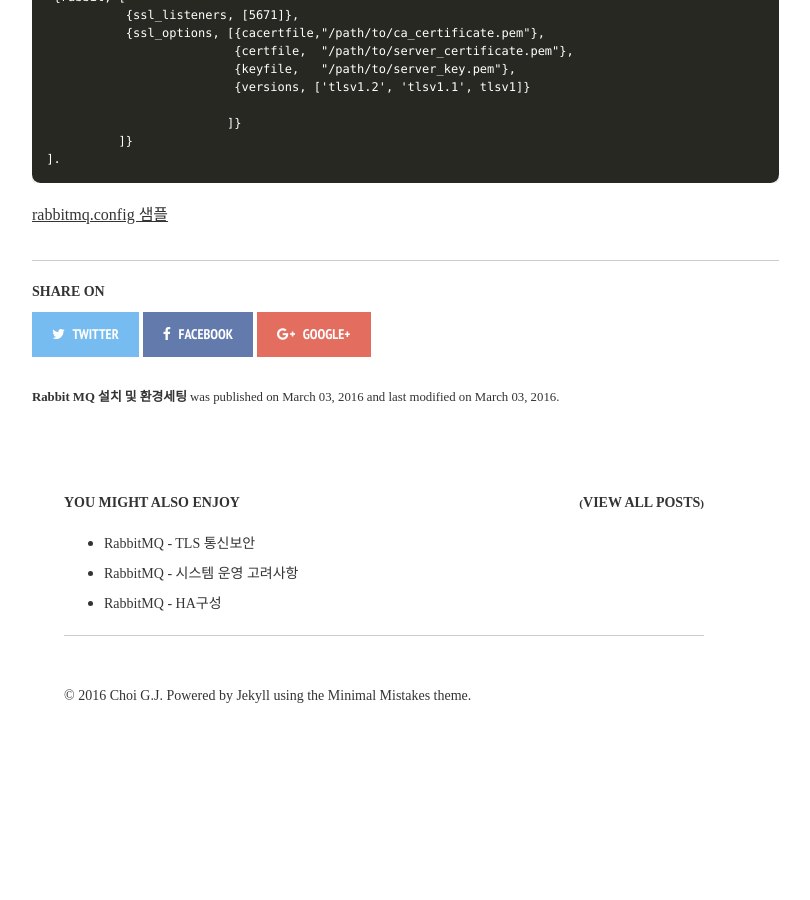
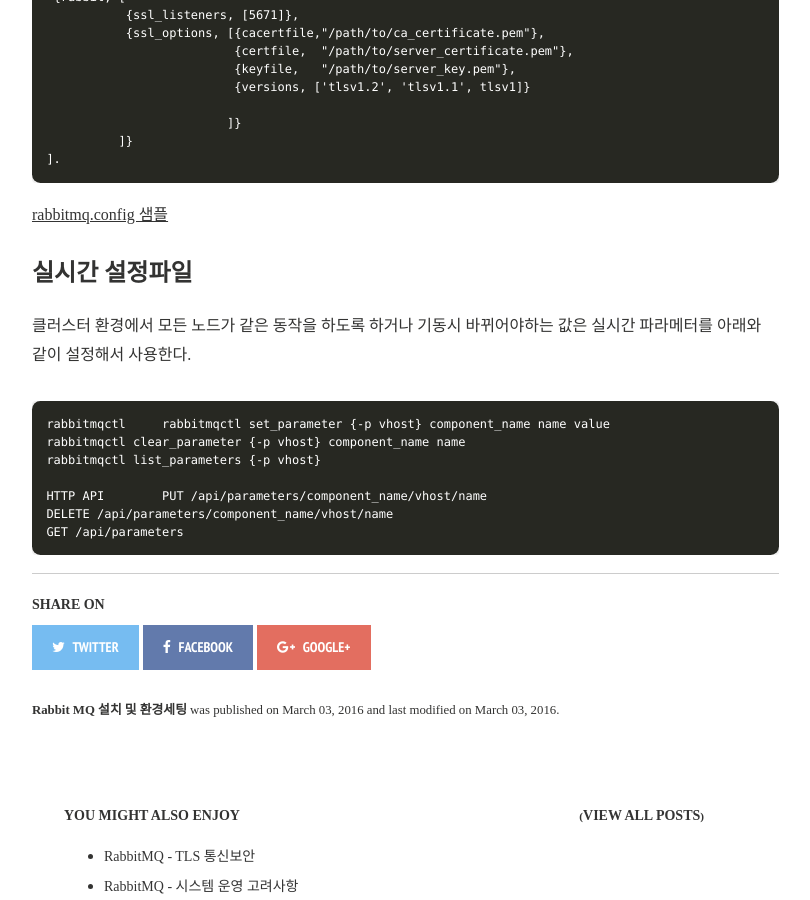
Before and after one commit to gjchoi/gjchoi.github.io, a Jekyll site: the page built from _posts/2016-03-03-rabbit-mq-설치및환경설정.md, in a window 1280 px wide and 900 px high, scrolled down 3521 px. Shown: the whole window, without its empty margins (256-1066 px from the left). Built offline with Jekyll 4.4.1, drawn with Linux system fonts in a browser that asks for light colours; nearby versions of some CDN libraries; comment, search, counter and statistics services are not loaded; before the commit the page ends 4273 px from its top, so only the background shows below that.

Commit message:
Update 2016-03-03-rabbit-mq-설치및환경설정.md

```diff
--- a/_posts/2016-03-03-rabbit-mq-설치및환경설정.md
+++ b/_posts/2016-03-03-rabbit-mq-설치및환경설정.md
@@ -171,3 +171,18 @@ json형태로 설정된 RabbitMQ Core 어플리케이션 및 erlang, plugin 설
 ~~~~
 
 [rabbitmq.config 샘플](https://github.com/rabbitmq/rabbitmq-server/blob/stable/docs/rabbitmq.config.example)
+
+
+### 실시간 설정파일
+
+클러스터 환경에서 모든 노드가 같은 동작을 하도록 하거나 기동시 바뀌어야하는 값은 실시간 파라메터를 아래와 같이 설정해서 사용한다.
+
+~~~
+rabbitmqctl	rabbitmqctl set_parameter {-p vhost} component_name name value
+rabbitmqctl clear_parameter {-p vhost} component_name name
+rabbitmqctl list_parameters {-p vhost}
+
+HTTP API	PUT /api/parameters/component_name/vhost/name
+DELETE /api/parameters/component_name/vhost/name
+GET /api/parameters
+~~~
```
